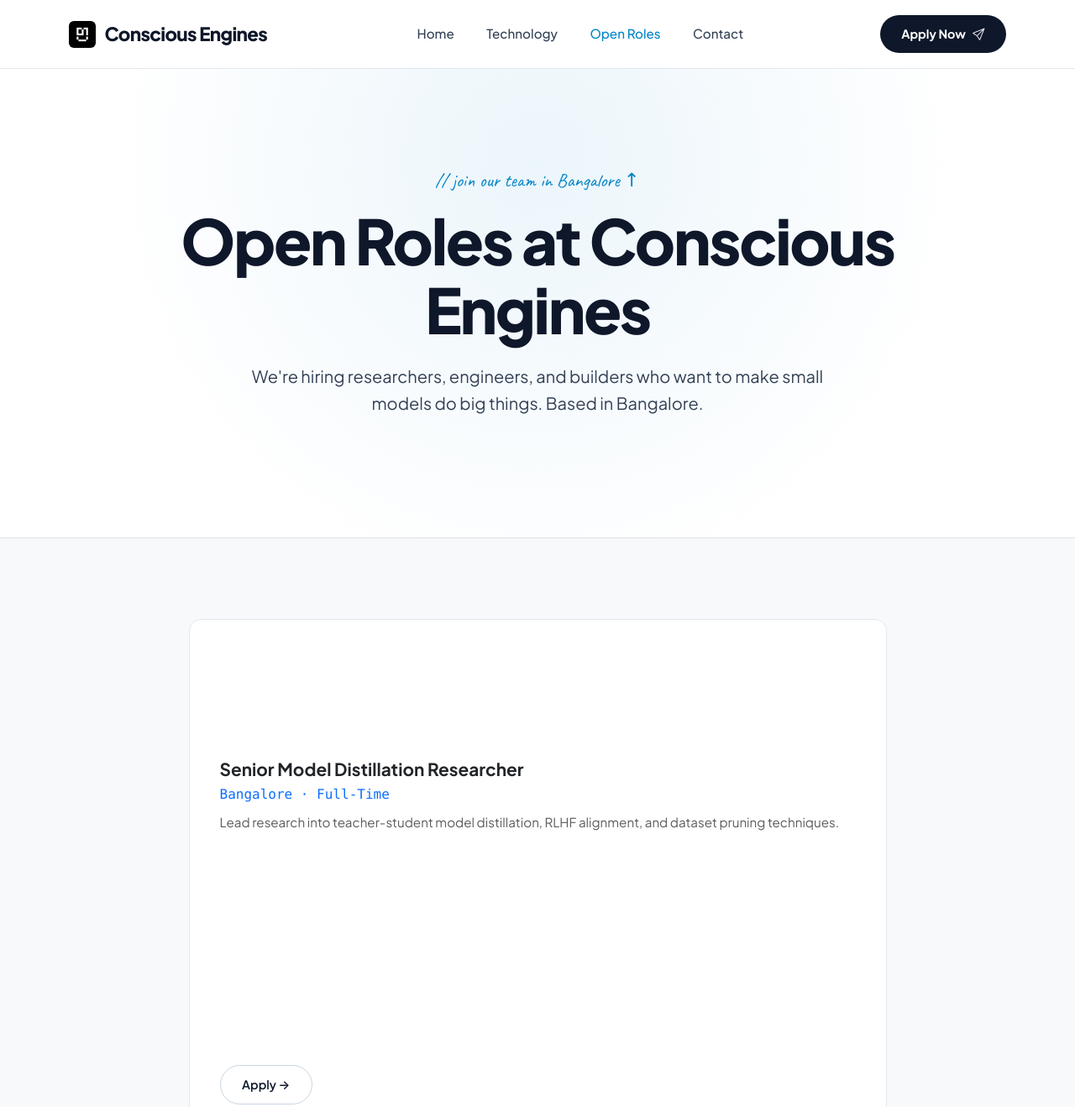
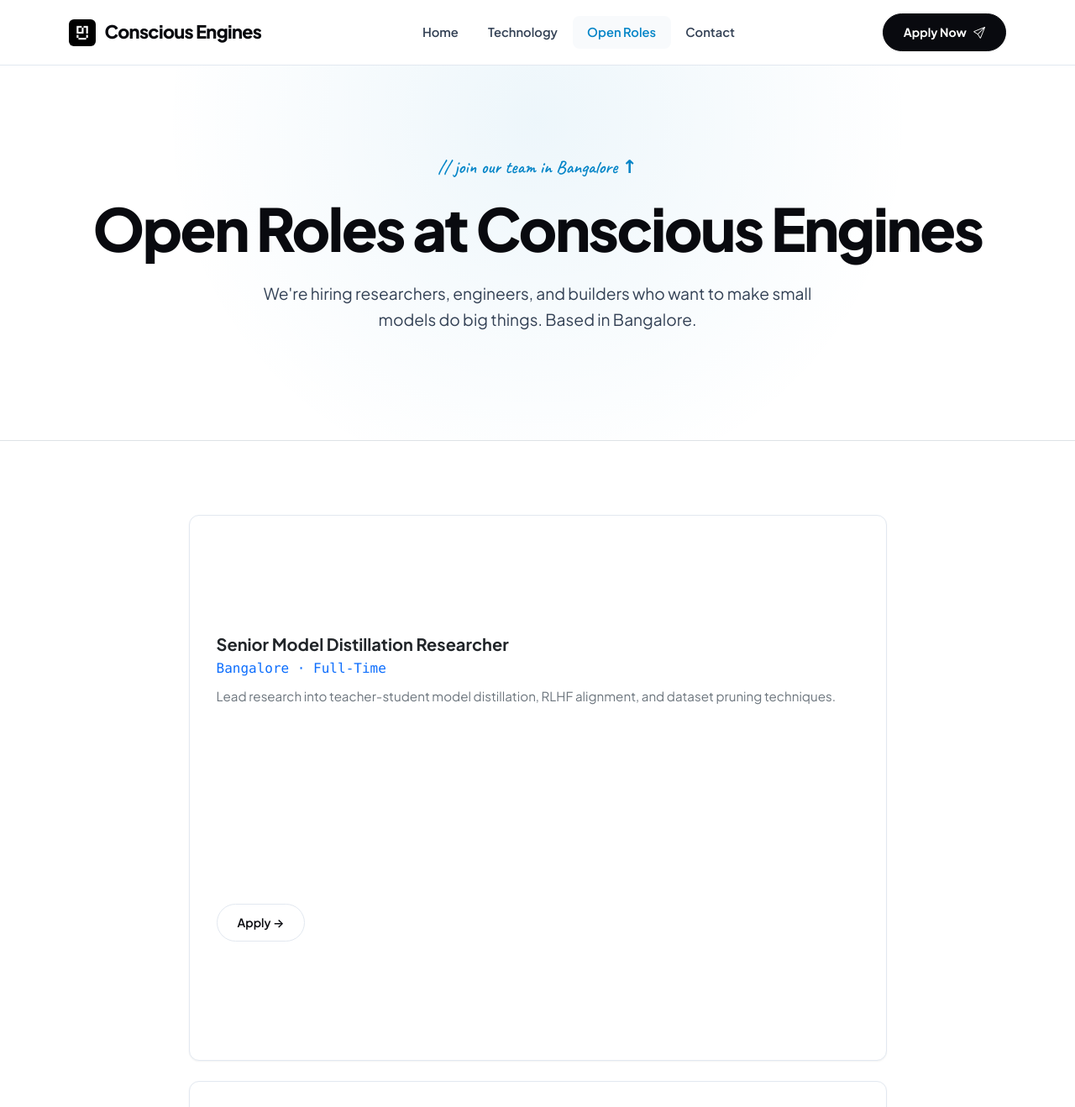
Before and after one commit to caSSano22/conscious-engines, a plain HTML site: page careers.html in a window 1280 px wide. Shown: the top 1318 px of the page at 84% size. Drawn offline with nearby package versions, Linux system fonts and the light colour scheme.

Commit message:
Refine ultra professional UI styling across all Conscious Engines pages

```diff
--- a/careers.html
+++ b/careers.html
@@ -32,7 +32,7 @@
                 <img src="logo.png" alt="Conscious Engines Logo" class="logo-img">
                 <span>Conscious Engines</span>
             </a>
-            <button class="navbar-toggler" type="button" data-bs-toggle="collapse" data-bs-target="#navbarMain">
+            <button class="navbar-toggler border-0" type="button" data-bs-toggle="collapse" data-bs-target="#navbarMain">
                 <span class="navbar-toggler-icon"></span>
             </button>
             <div class="collapse navbar-collapse" id="navbarMain">
@@ -73,7 +73,7 @@
     </section>
 
     <!-- Open Roles List -->
-    <section class="section-padding border-top border-bottom border-slate-200 bg-light">
+    <section class="section-padding border-top border-bottom border-slate-200 bg-slate">
         <div class="container">
             <div class="row justify-content-center">
                 <div class="col-lg-9">
@@ -81,9 +81,9 @@
                         <div>
                             <h3 class="mb-1 text-dark fw-bold">Senior Model Distillation Researcher</h3>
                             <div class="text-primary font-monospace fs-6" style="color: #0284c7;">Bangalore &middot; Full-Time</div>
-                            <p class="text-muted mt-2 mb-0">Lead research into teacher-student model distillation, RLHF alignment, and dataset pruning techniques.</p>
+                            <p class="text-secondary mt-2 mb-0">Lead research into teacher-student model distillation, RLHF alignment, and dataset pruning techniques.</p>
                         </div>
-                        <button class="btn-ce-dark" data-bs-toggle="modal" data-bs-target="#applyModal">
+                        <button class="btn-ce-outline" data-bs-toggle="modal" data-bs-target="#applyModal">
                             Apply &rarr;
                         </button>
                     </div>
@@ -92,9 +92,9 @@
                         <div>
                             <h3 class="mb-1 text-dark fw-bold">Edge Inference CUDA Kernel Engineer</h3>
                             <div class="text-primary font-monospace fs-6" style="color: #0284c7;">Bangalore &middot; Full-Time</div>
-                            <p class="text-muted mt-2 mb-0">Write custom high-performance CUDA kernels for sub-millisecond on-device LLM inference on modern GPUs &amp; edge SOCs.</p>
+                            <p class="text-secondary mt-2 mb-0">Write custom high-performance CUDA kernels for sub-millisecond on-device LLM inference on modern GPUs &amp; edge SOCs.</p>
                         </div>
-                        <button class="btn-ce-dark" data-bs-toggle="modal" data-bs-target="#applyModal">
+                        <button class="btn-ce-outline" data-bs-toggle="modal" data-bs-target="#applyModal">
                             Apply &rarr;
                         </button>
                     </div>
@@ -103,9 +103,9 @@
                         <div>
                             <h3 class="mb-1 text-dark fw-bold">AI Systems &amp; Quantization Engineer</h3>
                             <div class="text-primary font-monospace fs-6" style="color: #0284c7;">Bangalore &middot; Full-Time</div>
-                            <p class="text-muted mt-2 mb-0">Develop 2-bit, 4-bit, and FP8 model quantization pipelines for low-memory deployment.</p>
+                            <p class="text-secondary mt-2 mb-0">Develop 2-bit, 4-bit, and FP8 model quantization pipelines for low-memory deployment.</p>
                         </div>
-                        <button class="btn-ce-dark" data-bs-toggle="modal" data-bs-target="#applyModal">
+                        <button class="btn-ce-outline" data-bs-toggle="modal" data-bs-target="#applyModal">
                             Apply &rarr;
                         </button>
                     </div>
--- a/styles.css
+++ b/styles.css
@@ -1,31 +1,38 @@
 /*
- * Conscious Engines (consciousengines.com) — Pristine White Editorial Theme
+ * Conscious Engines (consciousengines.com) — Ultra-Professional White AI Enterprise Design System
  */
 
 :root {
     --bg-white: #ffffff;
-    --bg-light: #f8fafc;
+    --bg-slate: #f8fafc;
     --bg-subtle: #f1f5f9;
     --bg-card: #ffffff;
-    --bg-card-hover: #f8fafc;
+    --bg-card-hover: #ffffff;
 
-    --border-color: #e2e8f0;
-    --border-dark: #cbd5e1;
+    --border-light: #e2e8f0;
+    --border-hover: #cbd5e1;
 
-    --accent-blue: #0284c7;
-    --accent-dark: #0f172a;
+    --brand-dark: #090a0f;
+    --brand-blue: #0284c7;
+    --brand-blue-glow: rgba(2, 132, 199, 0.12);
 
-    --text-dark: #0f172a;
-    --text-body: #334155;
+    --text-primary: #0f172a;
+    --text-secondary: #334155;
     --text-muted: #64748b;
 
     --radius-sm: 8px;
-    --radius-md: 14px;
-    --radius-pill: 100px;
+    --radius-md: 12px;
+    --radius-lg: 20px;
+    --radius-pill: 9999px;
 
     --font-sans: 'Plus Jakarta Sans', -apple-system, BlinkMacSystemFont, sans-serif;
     --font-mono: 'JetBrains Mono', monospace;
     --font-hand: 'Caveat', cursive;
+
+    --shadow-sm: 0 1px 2px 0 rgba(0, 0, 0, 0.05);
+    --shadow-md: 0 4px 6px -1px rgba(0, 0, 0, 0.05), 0 2px 4px -1px rgba(0, 0, 0, 0.03);
+    --shadow-lg: 0 10px 25px -3px rgba(0, 0, 0, 0.06), 0 4px 6px -2px rgba(0, 0, 0, 0.03);
+    --shadow-hover: 0 20px 30px -10px rgba(15, 23, 42, 0.08);
 
     --transition: all 0.25s cubic-bezier(0.16, 1, 0.3, 1);
 }
@@ -38,7 +45,7 @@
 
 body {
     background-color: var(--bg-white);
-    color: var(--text-dark);
+    color: var(--text-primary);
     font-family: var(--font-sans);
     line-height: 1.6;
     overflow-x: hidden;
@@ -47,34 +54,34 @@
 
 /* Custom Scrollbar */
 ::-webkit-scrollbar {
-    width: 7px;
+    width: 6px;
 }
 ::-webkit-scrollbar-track {
     background: var(--bg-white);
 }
 ::-webkit-scrollbar-thumb {
     background: #cbd5e1;
-    border-radius: 4px;
+    border-radius: 3px;
 }
 ::-webkit-scrollbar-thumb:hover {
-    background: var(--accent-dark);
+    background: var(--brand-dark);
 }
 
-/* Handwritten Caveat Note */
+/* Caveat Note Accent */
 .hand-note {
     font-family: var(--font-hand);
-    color: var(--accent-blue);
-    font-size: 1.4rem;
-    line-height: 1.2;
+    color: var(--brand-blue);
+    font-size: 1.35rem;
+    font-weight: 600;
 }
 
 /* Navbar */
 .navbar {
-    background-color: rgba(255, 255, 255, 0.9);
+    background-color: rgba(255, 255, 255, 0.95);
     backdrop-filter: blur(20px);
     -webkit-backdrop-filter: blur(20px);
-    border-bottom: 1px solid var(--border-color);
-    padding: 1.1rem 0;
+    border-bottom: 1px solid var(--border-light);
+    padding: 1rem 0;
     position: sticky;
     top: 0;
     z-index: 1000;
@@ -82,8 +89,8 @@
 
 .navbar-brand {
     font-weight: 800;
-    font-size: 1.4rem;
-    color: var(--text-dark) !important;
+    font-size: 1.35rem;
+    color: var(--brand-dark) !important;
     letter-spacing: -0.03em;
     display: flex;
     align-items: center;
@@ -99,48 +106,52 @@
 }
 
 .nav-link {
-    font-weight: 500;
-    color: var(--text-body) !important;
-    font-size: 0.95rem;
-    padding: 0.5rem 1.2rem !important;
+    font-weight: 600;
+    color: var(--text-secondary) !important;
+    font-size: 0.92rem;
+    padding: 0.5rem 1.1rem !important;
     transition: var(--transition);
     text-decoration: none;
+    border-radius: var(--radius-sm);
 }
 
 .nav-link:hover, .nav-link.active {
-    color: var(--accent-blue) !important;
+    color: var(--brand-blue) !important;
+    background-color: var(--bg-slate);
 }
 
 /* Buttons */
 .btn-ce-primary {
-    background: var(--accent-dark);
+    background: var(--brand-dark);
     color: #ffffff !important;
     font-weight: 700;
-    font-size: 0.9rem;
-    padding: 0.7rem 1.6rem;
+    font-size: 0.88rem;
+    padding: 0.65rem 1.5rem;
     border-radius: var(--radius-pill);
-    border: none;
+    border: 1px solid var(--brand-dark);
     transition: var(--transition);
     text-decoration: none;
     display: inline-flex;
     align-items: center;
     gap: 0.5rem;
     cursor: pointer;
+    box-shadow: var(--shadow-sm);
 }
 
 .btn-ce-primary:hover {
     background: #1e293b;
+    border-color: #1e293b;
     transform: translateY(-2px);
-    box-shadow: 0 4px 20px rgba(15, 23, 42, 0.25);
+    box-shadow: var(--shadow-md);
 }
 
-.btn-ce-dark {
+.btn-ce-outline {
     background: var(--bg-white);
-    border: 1px solid var(--border-dark);
-    color: var(--text-dark) !important;
+    border: 1px solid var(--border-light);
+    color: var(--brand-dark) !important;
     font-weight: 600;
-    font-size: 0.9rem;
-    padding: 0.7rem 1.6rem;
+    font-size: 0.88rem;
+    padding: 0.65rem 1.5rem;
     border-radius: var(--radius-pill);
     transition: var(--transition);
     text-decoration: none;
@@ -150,113 +161,124 @@
     cursor: pointer;
 }
 
-.btn-ce-dark:hover {
-    background: var(--bg-light);
-    border-color: var(--accent-blue);
-    color: var(--accent-blue) !important;
+.btn-ce-outline:hover {
+    background: var(--bg-slate);
+    border-color: var(--border-hover);
+    color: var(--brand-blue) !important;
 }
 
 /* Hero Section */
 .hero-section {
-    padding: 7.5rem 0 6rem;
+    padding: 6.5rem 0 5rem;
     position: relative;
-    background: radial-gradient(circle at 50% 20%, rgba(2, 132, 199, 0.08) 0%, transparent 65%);
+    background: radial-gradient(circle at 50% 15%, rgba(2, 132, 199, 0.07) 0%, transparent 60%);
 }
 
 .hero-title {
-    font-size: clamp(2.8rem, 5.8vw, 4.8rem);
+    font-size: clamp(2.75rem, 5.5vw, 4.5rem);
     font-weight: 800;
-    letter-spacing: -0.03em;
+    letter-spacing: -0.035em;
     line-height: 1.1;
-    color: var(--text-dark);
+    color: var(--brand-dark);
 }
 
 .hero-lead {
-    font-size: 1.25rem;
-    color: var(--text-body);
+    font-size: 1.2rem;
+    color: var(--text-secondary);
     max-width: 720px;
     margin: 0 auto;
 }
 
-/* Cards & Layout */
+/* Sections & Cards */
 .section-padding {
-    padding: 6rem 0;
+    padding: 5.5rem 0;
 }
 
 .ce-card {
     background: var(--bg-card);
-    border: 1px solid var(--border-color);
+    border: 1px solid var(--border-light);
     border-radius: var(--radius-md);
-    padding: 2.25rem;
+    padding: 2rem;
     transition: var(--transition);
     height: 100%;
+    box-shadow: var(--shadow-sm);
 }
 
 .ce-card:hover {
-    background: var(--bg-card-hover);
-    border-color: var(--border-dark);
-    box-shadow: 0 10px 30px rgba(0, 0, 0, 0.05);
+    border-color: var(--border-hover);
+    box-shadow: var(--shadow-hover);
     transform: translateY(-3px);
 }
 
 .ce-card h3 {
-    font-size: 1.3rem;
+    font-size: 1.25rem;
     font-weight: 700;
-    color: var(--text-dark);
-    margin-bottom: 0.75rem;
+    color: var(--brand-dark);
+    margin-bottom: 0.6rem;
 }
 
 .ce-card p {
-    color: var(--text-body);
+    color: var(--text-secondary);
     font-size: 0.95rem;
     margin: 0;
 }
 
-/* Modal Drawer */
+/* Benchmark Component */
+.benchmark-card {
+    background-color: var(--bg-slate);
+    border: 1px solid var(--border-light);
+    border-radius: var(--radius-lg);
+    padding: 2.25rem;
+    box-shadow: var(--shadow-md);
+}
+
+/* Modals */
 .modal-content {
     background-color: var(--bg-white);
-    border: 1px solid var(--border-color);
-    border-radius: var(--radius-md);
-    color: var(--text-dark);
+    border: 1px solid var(--border-light);
+    border-radius: var(--radius-lg);
+    color: var(--text-primary);
+    box-shadow: var(--shadow-lg);
 }
 
 .form-control, .form-select {
-    background-color: var(--bg-light) !important;
-    border: 1px solid var(--border-color) !important;
-    color: var(--text-dark) !important;
+    background-color: var(--bg-slate) !important;
+    border: 1px solid var(--border-light) !important;
+    color: var(--text-primary) !important;
     padding: 0.75rem 1rem;
     border-radius: var(--radius-sm);
+    font-size: 0.95rem;
 }
 
 .form-control:focus, .form-select:focus {
-    border-color: var(--accent-blue) !important;
-    box-shadow: 0 0 15px rgba(2, 132, 199, 0.2) !important;
+    border-color: var(--brand-blue) !important;
+    box-shadow: 0 0 0 3px var(--brand-blue-glow) !important;
 }
 
 /* Footer */
 footer {
     background-color: #ffffff;
-    border-top: 1px solid var(--border-color);
+    border-top: 1px solid var(--border-light);
     padding: 4.5rem 0 2.5rem;
     color: var(--text-muted);
     font-size: 0.9rem;
 }
 
 footer h5 {
-    color: var(--text-dark);
+    color: var(--brand-dark);
     font-size: 0.95rem;
     margin-bottom: 1.25rem;
     font-weight: 700;
 }
 
 footer a {
-    color: var(--text-body);
+    color: var(--text-secondary);
     text-decoration: none;
     transition: var(--transition);
 }
 
 footer a:hover {
-    color: var(--accent-blue);
+    color: var(--brand-blue);
 }
 
 footer ul {
```
Also changed, not shown: index.html (+14 -11 lines).
